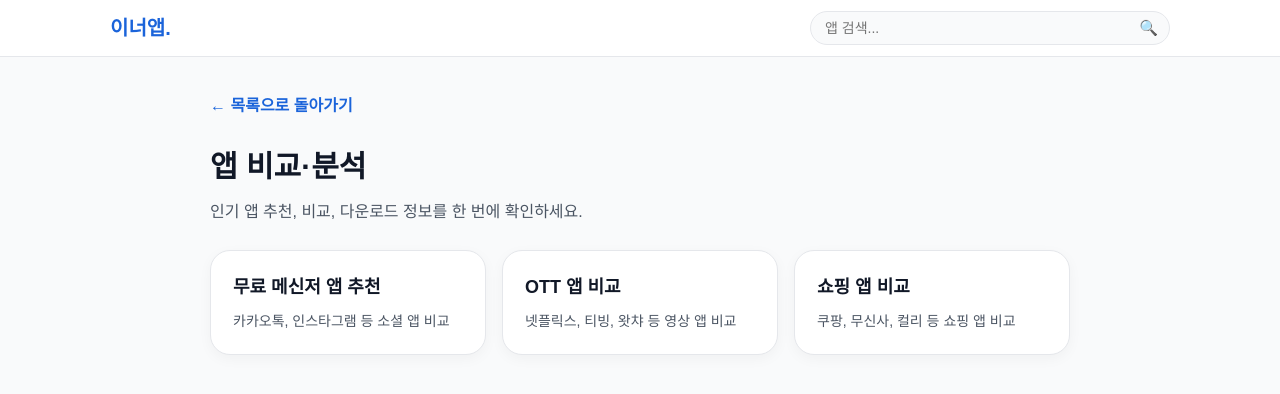
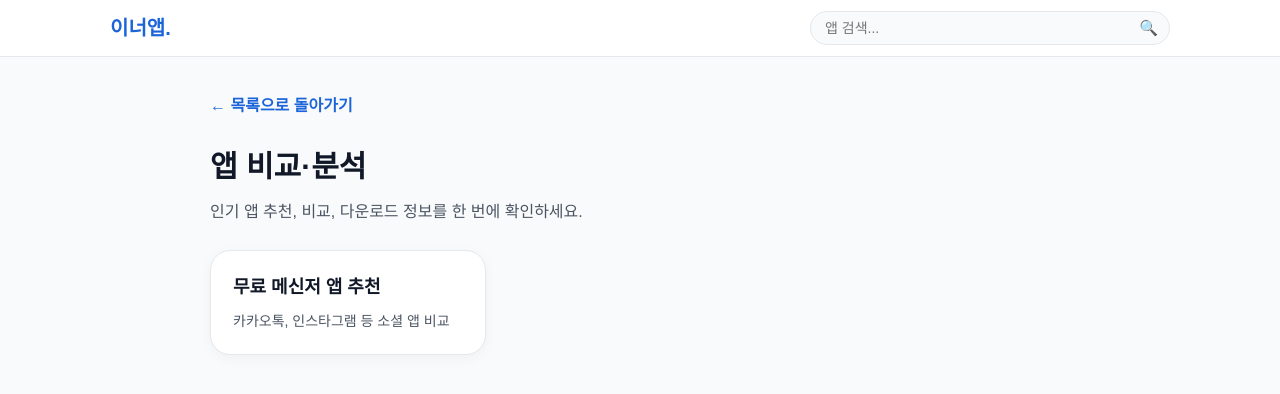
Before and after one commit to kjy3776-cmd/desktop-tutorial, a plain HTML site: page compare/index.html in a window 1280 px wide. Drawn offline with Linux system fonts and the light colour scheme.

Commit message:
Update index.html

```diff
--- a/compare/index.html
+++ b/compare/index.html
@@ -59,14 +59,6 @@ h1{font-size:30px;margin-bottom:8px}
 <h2>무료 메신저 앱 추천</h2>
 <p>카카오톡, 인스타그램 등 소셜 앱 비교</p>
 </a>
-<a class="card" href="/compare/ott-video-app-comparison.html">
-<h2>OTT 앱 비교</h2>
-<p>넷플릭스, 티빙, 왓챠 등 영상 앱 비교</p>
-</a>
-<a class="card" href="/compare/shopping-app-comparison.html">
-<h2>쇼핑 앱 비교</h2>
-<p>쿠팡, 무신사, 컬리 등 쇼핑 앱 비교</p>
-</a>
 </div>
 </main>
 
```
